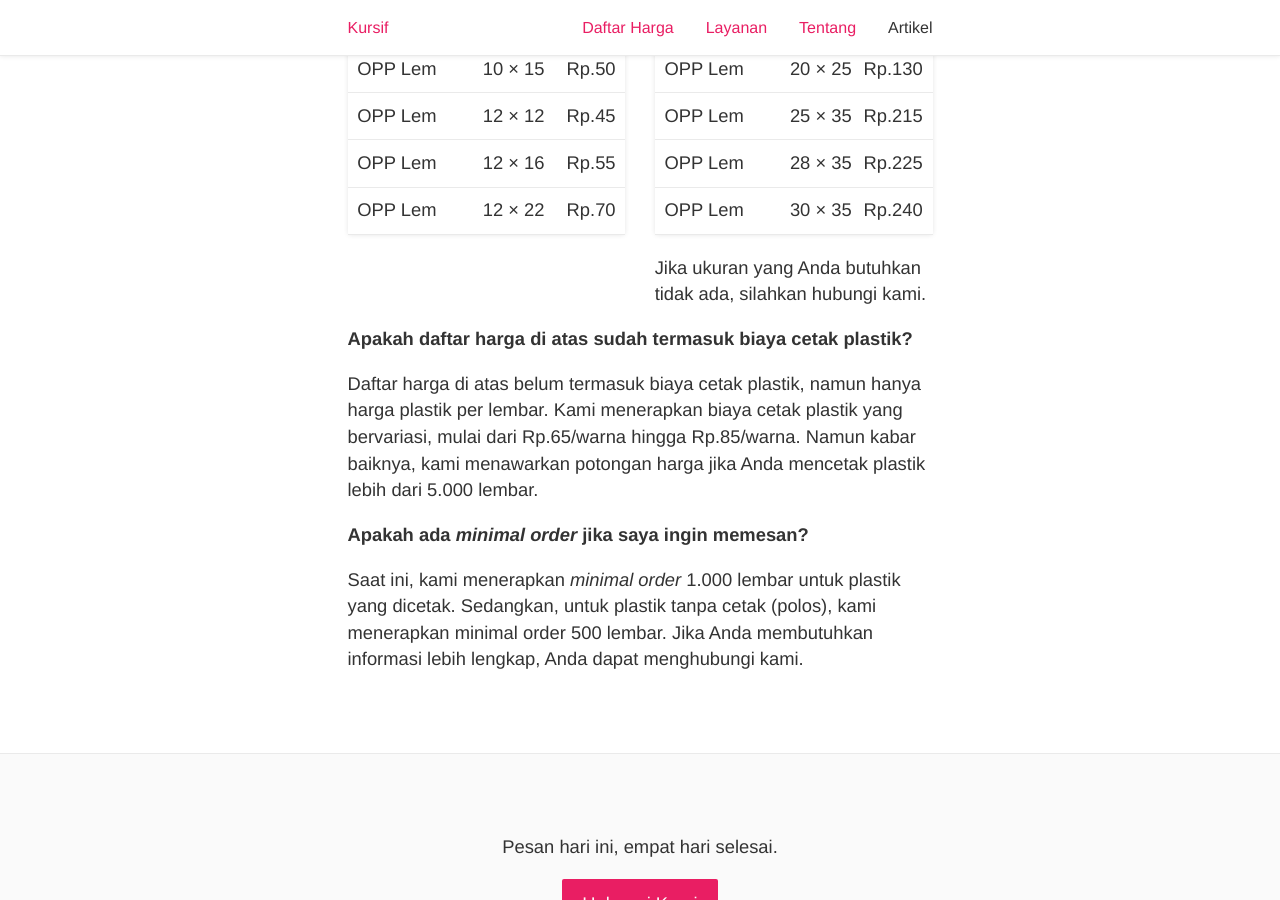
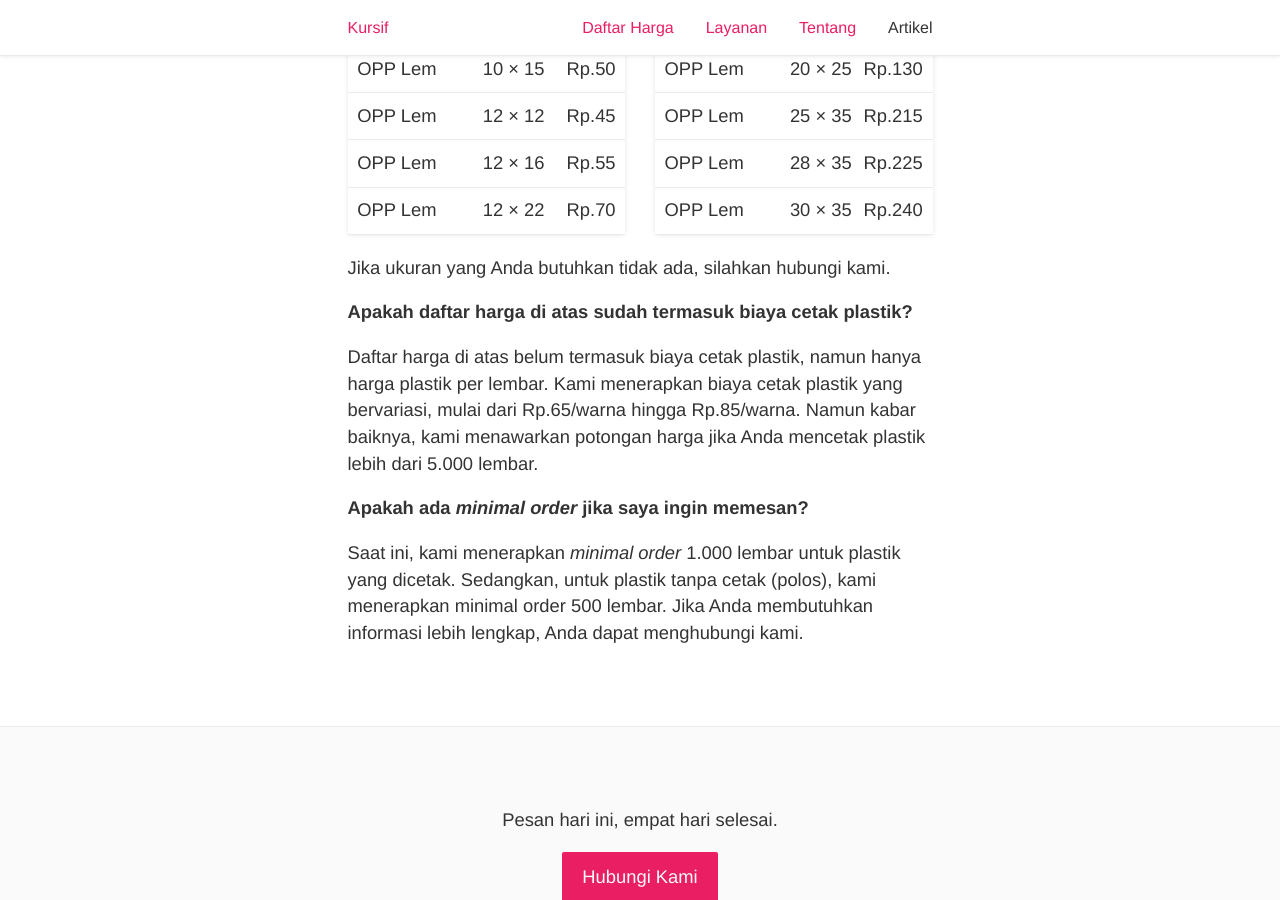
Before and after one commit to tertanda/kursif.github.io, a Jekyll site: the page built from artikel/_posts/2017-1-2-cetak-plastik-opp-untuk-kemasan-makanan.md, in a window 1280 px wide and 900 px high, scrolled down 1112 px. Built offline with Jekyll 4.4.1, drawn with Linux system fonts in a browser that asks for light colours; a script that is not in the unit is left out.

Commit message:
Memperbarui artikel.

```diff
--- a/artikel/_posts/2017-1-2-cetak-plastik-opp-untuk-kemasan-makanan.md
+++ b/artikel/_posts/2017-1-2-cetak-plastik-opp-untuk-kemasan-makanan.md
@@ -16,7 +16,7 @@ Jika Anda sedang mencari plastik kemasan makanan untuk produk seperti roti, kue,
 
 Untuk membantu Anda, kami menyediakan layanan cetak plastik OPP untuk kemasan makanan. Kami memiliki banyak macam ukuran dan jenis plastik OPP dengan harga mulai dari Rp.30. Berikut adalah daftar harga plastik OPP Lem, untuk melihat daftar harga plastik yang lain, Anda dapat mengunjungi halaman <a href="http://kursif.com/daftar-harga/" title="Daftar Harga Plastik">Daftar Harga</a>.
 
-<div class="site-sec__main-service-item page-aside">
+<div class="site-sec__main-service-item page-aside no-whitespace">
     <ul class="site-service__price page-nolist">
         <li class="site-price__item site-price__head page-column">
             <span class="site-item__type">Plastik</span><span class="site-item__size">Ukuran<sup></sup></span><span class="site-item__price">Harga</span>
@@ -85,7 +85,7 @@ Untuk membantu Anda, kami menyediakan layanan cetak plastik OPP untuk kemasan ma
     </ul>
 </div>
 
-Jika ukuran yang Anda butuhkan tidak ada, silahkan hubungi kami.
+<p class="shame-clear">Jika ukuran yang Anda butuhkan tidak ada, silahkan hubungi kami.</p>
 
 **Apakah daftar harga di atas sudah termasuk biaya cetak plastik?**
 
```
